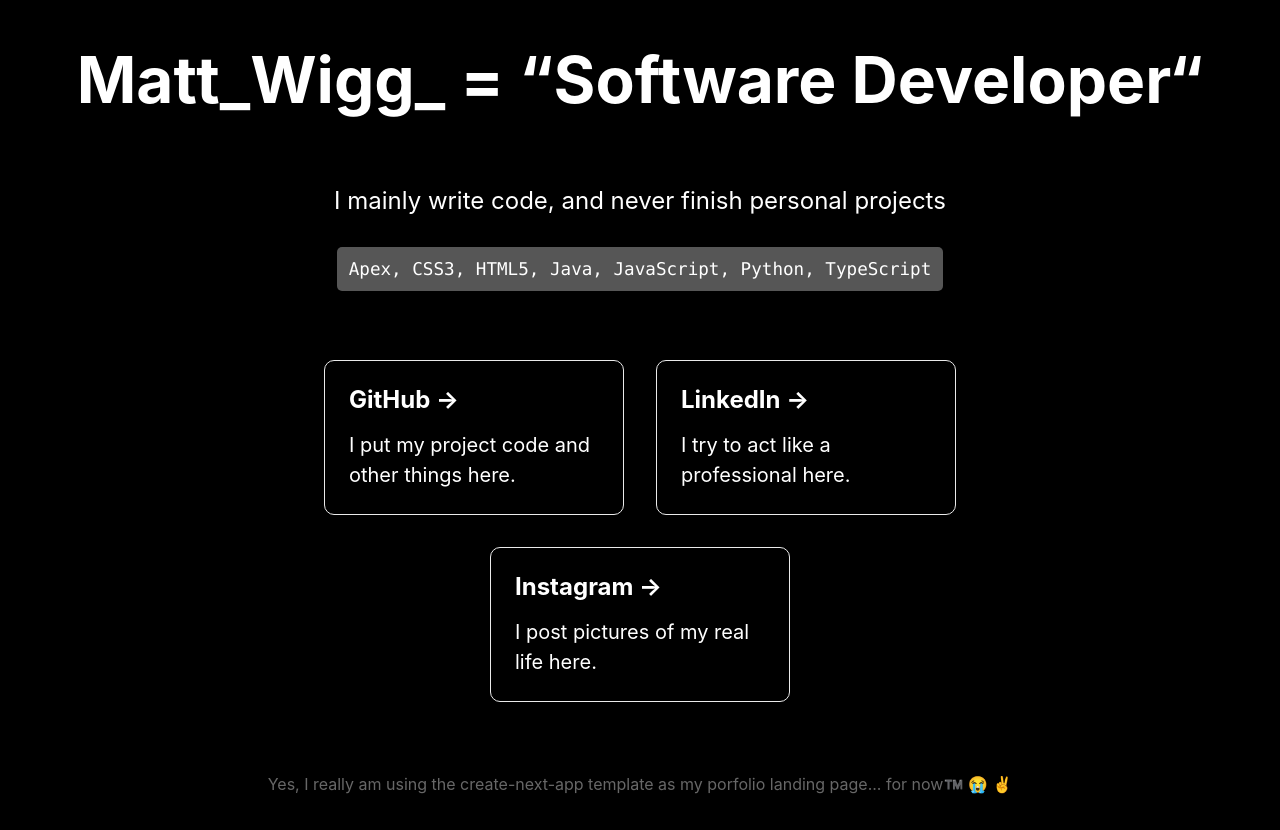
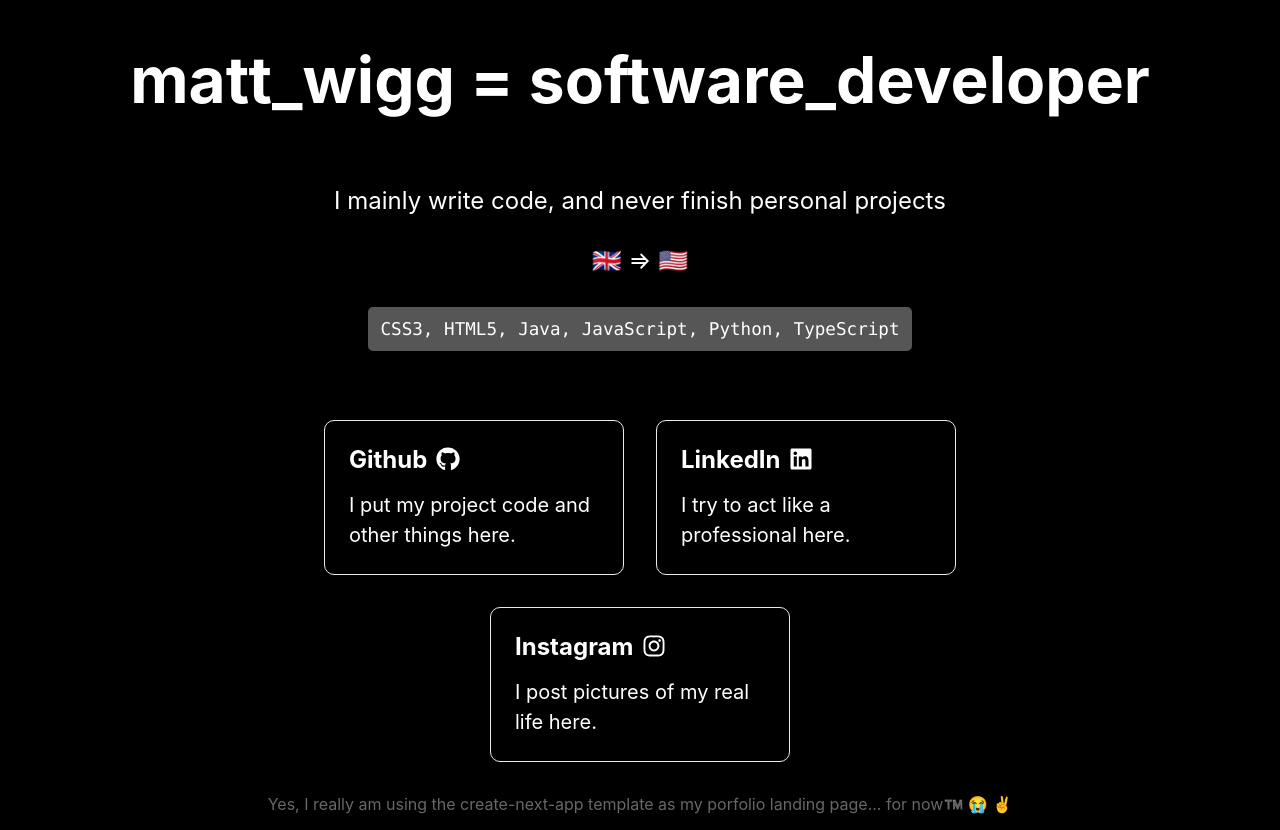
Before and after one commit to Matt-Wigg/matt-wigg, a Next.js app: page / in a window 1280 px wide. Built offline with nearby package versions, Linux system fonts and the light colour scheme.

Commit message:
adds fontawesome github, linkedin, and instagram icons & dependencies

```diff
--- a/package.json
+++ b/package.json
@@ -8,6 +8,9 @@
     "lint": "next lint"
   },
   "dependencies": {
+    "@fortawesome/fontawesome-svg-core": "^1.2.36",
+    "@fortawesome/free-brands-svg-icons": "^5.15.4",
+    "@fortawesome/react-fontawesome": "^0.1.16",
     "next": "12.0.7",
     "react": "17.0.2",
     "react-dom": "17.0.2"
--- a/pages/_app.js
+++ b/pages/_app.js
@@ -1,4 +1,5 @@
 import '../styles/globals.css'
+import '@fortawesome/fontawesome-svg-core/styles.css'
 
 function MyApp({ Component, pageProps }) {
   return <Component {...pageProps} />
--- a/pages/index.js
+++ b/pages/index.js
@@ -1,12 +1,20 @@
 import Head from "next/head";
-import Image from "next/image";
 import styles from "../styles/Home.module.css";
+import { library } from "@fortawesome/fontawesome-svg-core";
+import {
+  faGithub,
+  faLinkedin,
+  faInstagram,
+} from "@fortawesome/free-brands-svg-icons";
+import { FontAwesomeIcon } from "@fortawesome/react-fontawesome";
+
+library.add(faGithub, faLinkedin, faInstagram);
 
 export default function Home() {
   return (
     <div className={styles.container}>
       <Head>
-        <title>Matt Wigg: Software Developer</title>
+        <title>Matt-Wigg Software Development Website</title>
         <meta
           name="description"
           content="This is my software development website, Nerd!"
@@ -15,12 +23,15 @@ export default function Home() {
       </Head>
       <main className={styles.main}>
         <h1 className={styles.title}>
-          <a>Matt_Wigg_ = &ldquo;Software Developer&ldquo;</a>
+          <a>matt_wigg = software_developer</a>
         </h1>
         <p className={styles.description}>
           I mainly write code, and never finish personal projects
           <p>
-            <code className={styles.code}>Apex, CSS3, HTML5, Java, JavaScript, Python, TypeScript</code>
+            <p>🇬🇧 =&gt; 🇺🇸</p>
+            <code className={styles.code}>
+              CSS3, HTML5, Java, JavaScript, Python, TypeScript
+            </code>
           </p>
         </p>
         <div className={styles.grid}>
@@ -30,7 +41,9 @@ export default function Home() {
             rel="noreferrer"
             className={styles.githubcard}
           >
-            <h2>GitHub &rarr;</h2>
+            <h2>
+              Github <FontAwesomeIcon icon={faGithub} fixedWidth />
+            </h2>
             <p>I put my project code and other things here.</p>
           </a>
           <a
@@ -39,7 +52,9 @@ export default function Home() {
             rel="noreferrer"
             className={styles.linkedincard}
           >
-            <h2>LinkedIn &rarr;</h2>
+            <h2>
+              LinkedIn <FontAwesomeIcon icon={faLinkedin} fixedWidth />
+            </h2>
             <p>I try to act like a professional here.</p>
           </a>
           <a
@@ -48,18 +63,20 @@ export default function Home() {
             rel="noreferrer"
             className={styles.instacard}
           >
-            <h2>Instagram &rarr;</h2>
+            <h2>
+              Instagram <FontAwesomeIcon icon={faInstagram} fixedWidth />
+            </h2>
             <p>I post pictures of my real life here.</p>
           </a>
-          <p>
-
-          </p>
+          <p></p>
         </div>
       </main>
       <footer className={styles.footer}>
-        <p align="center">Yes, I really am using the create-next-app template as my porfolio
-            landing page... for now™️ 😭 ✌️</p>
+        <p align="center">
+          Yes, I really am using the create-next-app template as my porfolio
+          landing page... for now™️ 😭 ✌️
+        </p>
       </footer>
     </div>
-  )
+  );
 }
--- a/styles/Home.module.css
+++ b/styles/Home.module.css
@@ -15,7 +15,6 @@
   flex: 1;
   justify-content: center;
   align-items: center;
-  margin-top: 2.5rem;
   color: rgb(103, 103, 103);
 }
 
@@ -83,22 +82,22 @@
 .instacard:hover,
 .instacard:focus,
 .instacard:active {
-  color: #af37b7;
-  border-color: #af37b7;
+  color: #E1306C;
+  border-color: #E1306C;
 }
 
 .githubcard:hover,
 .githubcard:focus,
 .githubcard:active {
-  color: hsl(0, 0%, 44%);
-  border-color: hsl(0, 0%, 44%);
+  color: #999999;
+  border-color: #999999;
 }
 
 .linkedincard:hover,
 .linkedincard:focus,
 .linkedincard:active {
-  color: hsl(210, 100%, 50%);
-  border-color: hsl(210, 100%, 50%);
+  color: #2867B2;
+  border-color: #2867B2;
 }
 
 .instacard h2,
```
Also changed, not shown: 1 other file (tests, documents, lock files or other folders).
